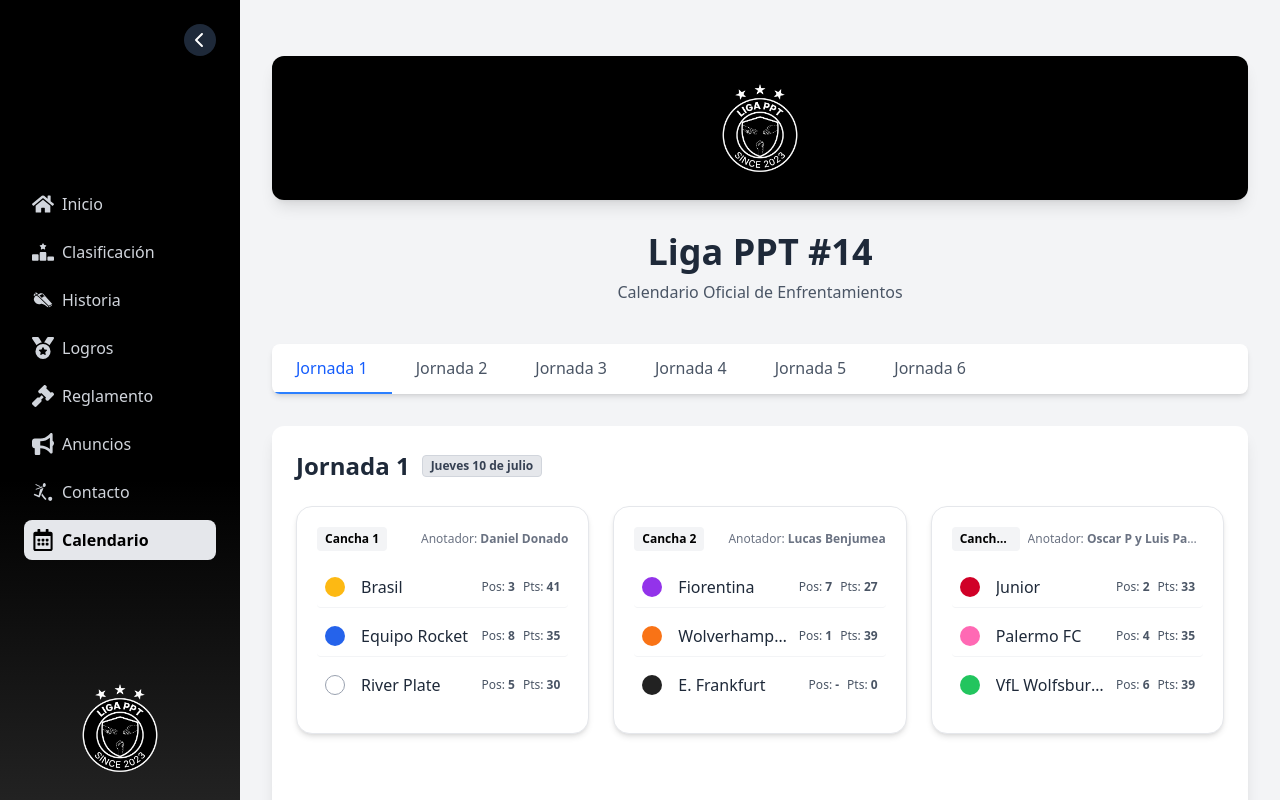
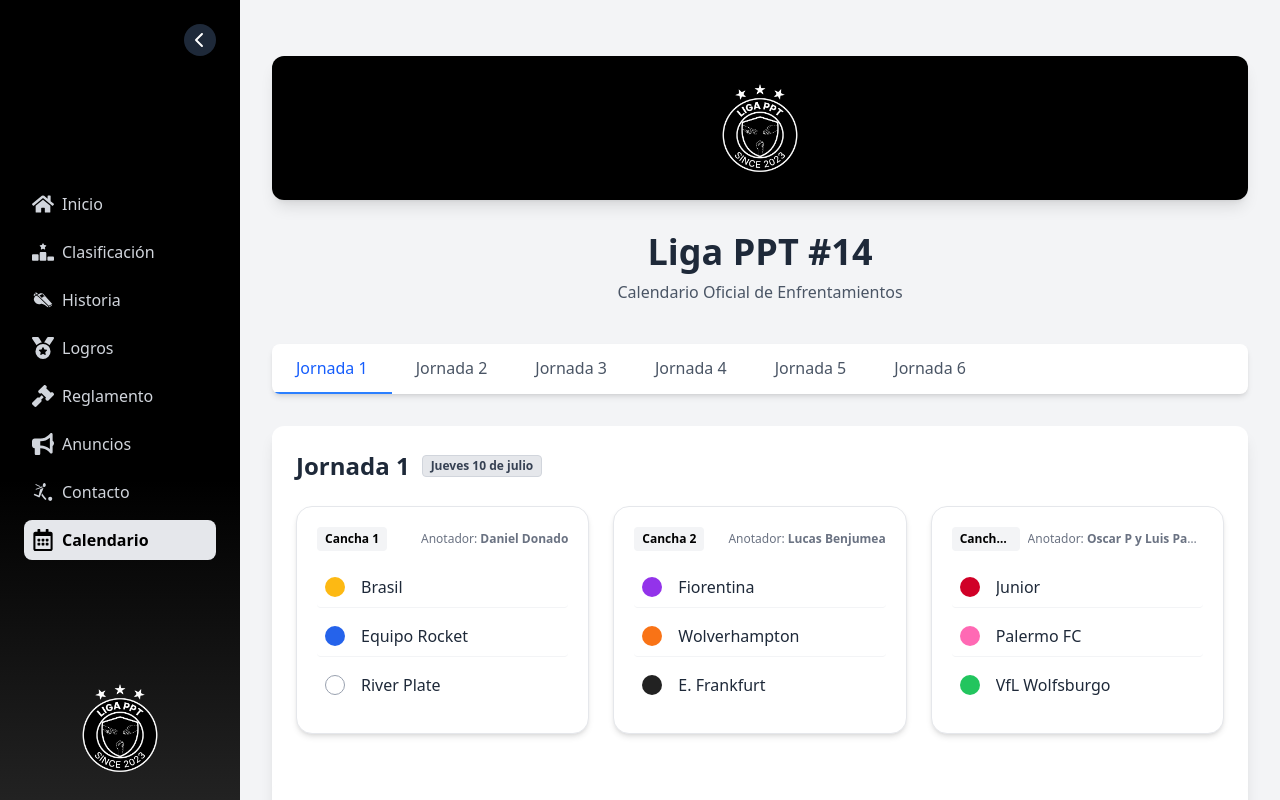
Before and after one commit to marianoamaris/liga-ppt, a React (Vite) app: page /calendario in a window 1280 px wide. Built offline with nearby package versions, Linux system fonts and the light colour scheme.

Commit message:
Update calendario

```diff
--- a/src/pages/CalendarioPage.tsx
+++ b/src/pages/CalendarioPage.tsx
@@ -1,7 +1,6 @@
 import React, { useState } from "react";
 import { TEAM_COLORS } from "../constants/DATOS_LIGAS";
 import { TeamCircle } from "../components/sections/TablaGeneral";
-import { LIGA_14 } from "../constants/DATOS_LIGAS";
 
 const JORNADAS = [
   {
@@ -130,6 +129,7 @@ const JORNADAS = [
     id: "jornada3",
     nombre: "Jornada 3",
     fecha: "Jueves 24 de julio",
+    anotador: "Lucas Benjumea",
     canchas: [
       {
         nombre: "Cancha 1",
@@ -147,6 +147,7 @@ const JORNADAS = [
       {
         nombre: "Cancha 2",
         color: "border-purple-500",
+        anotador: "Luis Pabon",
         equipos: [
           {
             badge: "F",
@@ -168,6 +169,7 @@ const JORNADAS = [
       {
         nombre: "Cancha 3",
         color: "border-red-500",
+        anotador: "Daniel Donado",
         equipos: [
           { badge: "P", color: "bg-pink-300 text-white", nombre: "Palermo FC" },
           {
@@ -516,22 +518,6 @@ export const CalendarioPage: React.FC = () => {
     setEquiposExpandidos(nuevosExpandidos);
   };
 
-  const TEAM_STATS = React.useMemo(() => {
-    const stats: Record<
-      string,
-      { victorias: number; derrotas: number; empates: number; puntos: number }
-    > = {};
-    LIGA_14.tablaGeneral.forEach((eq) => {
-      stats[eq.equipo] = {
-        victorias: eq.victorias || 0,
-        derrotas: eq.derrotas || 0,
-        empates: eq.empates || 0,
-        puntos: eq.puntos || 0,
-      };
-    });
-    return stats;
-  }, []);
-
   return (
     <div className="container px-2 py-6 mx-auto md:py-8">
       <div className="max-w-sm mx-auto md:max-w-6xl">
@@ -607,13 +593,6 @@ export const CalendarioPage: React.FC = () => {
                           </div>
                           <div className="mb-2 space-y-2">
                             {cancha.equipos.map((eq, i) => {
-                              const stats = TEAM_STATS[eq.nombre] || {
-                                puntos: 0,
-                              };
-                              const pos =
-                                LIGA_14.tablaGeneral.findIndex(
-                                  (e) => e.equipo === eq.nombre
-                                ) + 1;
                               return (
                                 <div
                                   className={`flex flex-col md:flex-row items-start md:items-center gap-1 md:gap-2 p-1 md:p-2 rounded hover:bg-gray-50 transition ${
@@ -631,19 +610,7 @@ export const CalendarioPage: React.FC = () => {
                                     <span className="block text-xs font-medium text-gray-800 truncate md:text-base">
                                       {eq.nombre}
                                     </span>
-                                    <span className="block md:hidden text-[11px] text-gray-500 mt-0.5">
-                                      Pos: <b>{pos > 0 ? pos : "-"}</b>{" "}
-                                      &nbsp;|&nbsp; Pts: <b>{stats.puntos}</b>
-                                    </span>
                                   </div>
-                                  <span className="hidden gap-2 ml-auto text-xs text-gray-600 md:flex">
-                                    <span>
-                                      Pos: <b>{pos > 0 ? pos : "-"}</b>
-                                    </span>
-                                    <span>
-                                      Pts: <b>{stats.puntos}</b>
-                                    </span>
-                                  </span>
                                 </div>
                               );
                             })}
```
